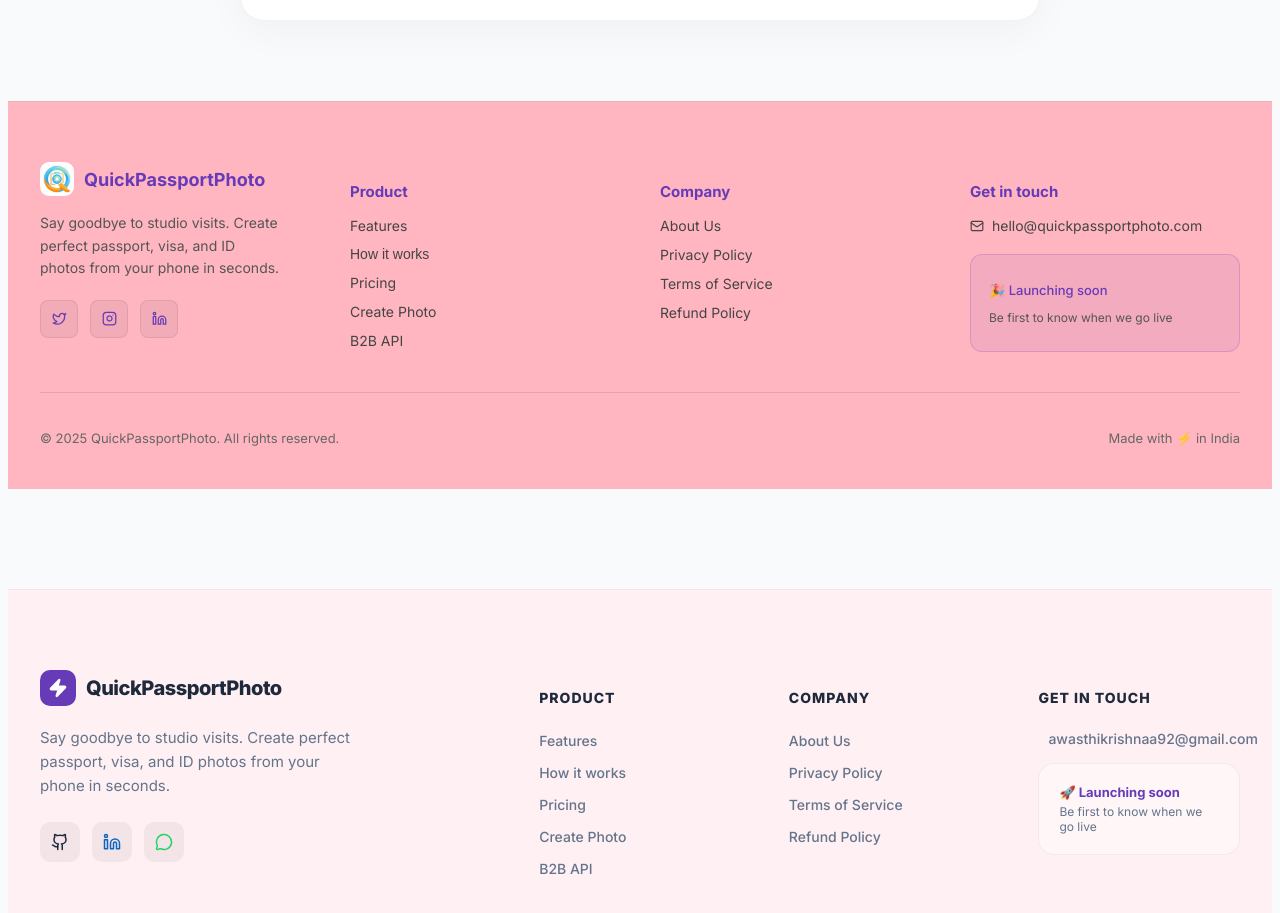
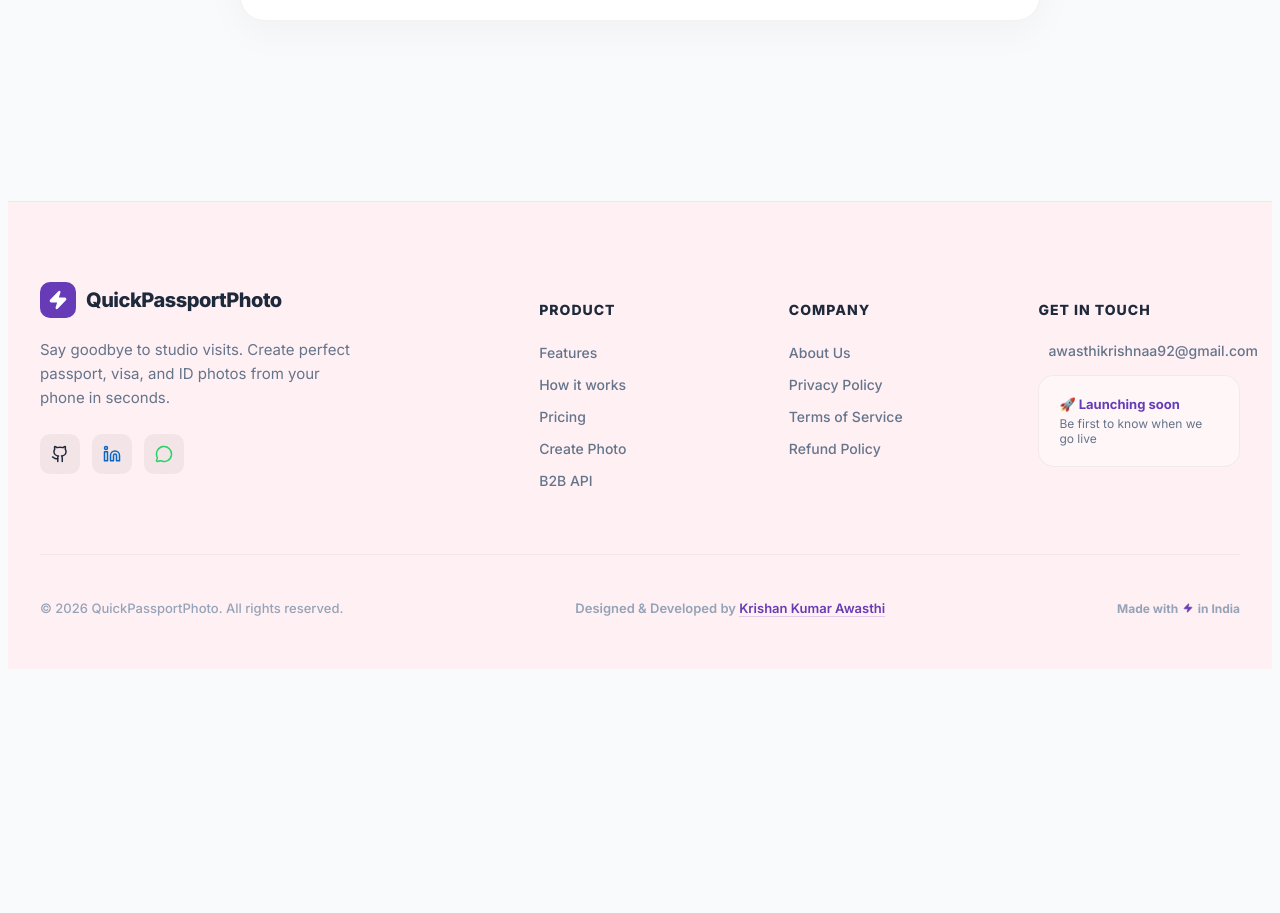
Before and after one commit to Dev-Krishan-Kumar-Awasthi/QuickPassportPhoto, a Next.js app: page /privacy in a window 1280 px wide. Shown: the part 1085-1998 px from the top of the page. After the commit the page ends 1762 px from the top, so only its background shows below. Built offline with nearby package versions, Linux system fonts and the light colour scheme.

Commit message:
Cleanup: Remove local Footer instances to fix duplicates

```diff
--- a/app/page.tsx
+++ b/app/page.tsx
@@ -8,7 +8,7 @@
   Camera, Layers, FileImage
 } from 'lucide-react';
 import Navbar from './_components/Navbar';
-import Footer from './_components/Footer';
+import OnboardingModal from './_components/OnboardingModal';
 import OnboardingModal from './_components/OnboardingModal';
 
 const features = [
@@ -359,7 +359,7 @@
         </div>
       </section>
 
-      <Footer />
+
     </main>
   );
 }
--- a/app/privacy/page.tsx
+++ b/app/privacy/page.tsx
@@ -1,7 +1,7 @@
 'use client';
 
 import Navbar from '../_components/Navbar';
-import Footer from '../_components/Footer';
+
 
 export default function PrivacyPage() {
   return (
@@ -28,7 +28,7 @@
           <p>If you have questions about your privacy, please contact us at support@quickpassportphoto.com.</p>
         </div>
       </div>
-      <Footer />
+
     </main>
   );
 }
--- a/app/terms/page.tsx
+++ b/app/terms/page.tsx
@@ -1,7 +1,7 @@
 'use client';
 
 import Navbar from '../_components/Navbar';
-import Footer from '../_components/Footer';
+
 
 export default function TermsPage() {
   return (
@@ -28,7 +28,7 @@
           <p>We strive for accuracy in biometric cropping, but it is the user's responsibility to verify the final photo meets their specific government requirements before printing/using.</p>
         </div>
       </div>
-      <Footer />
+
     </main>
   );
 }
```
